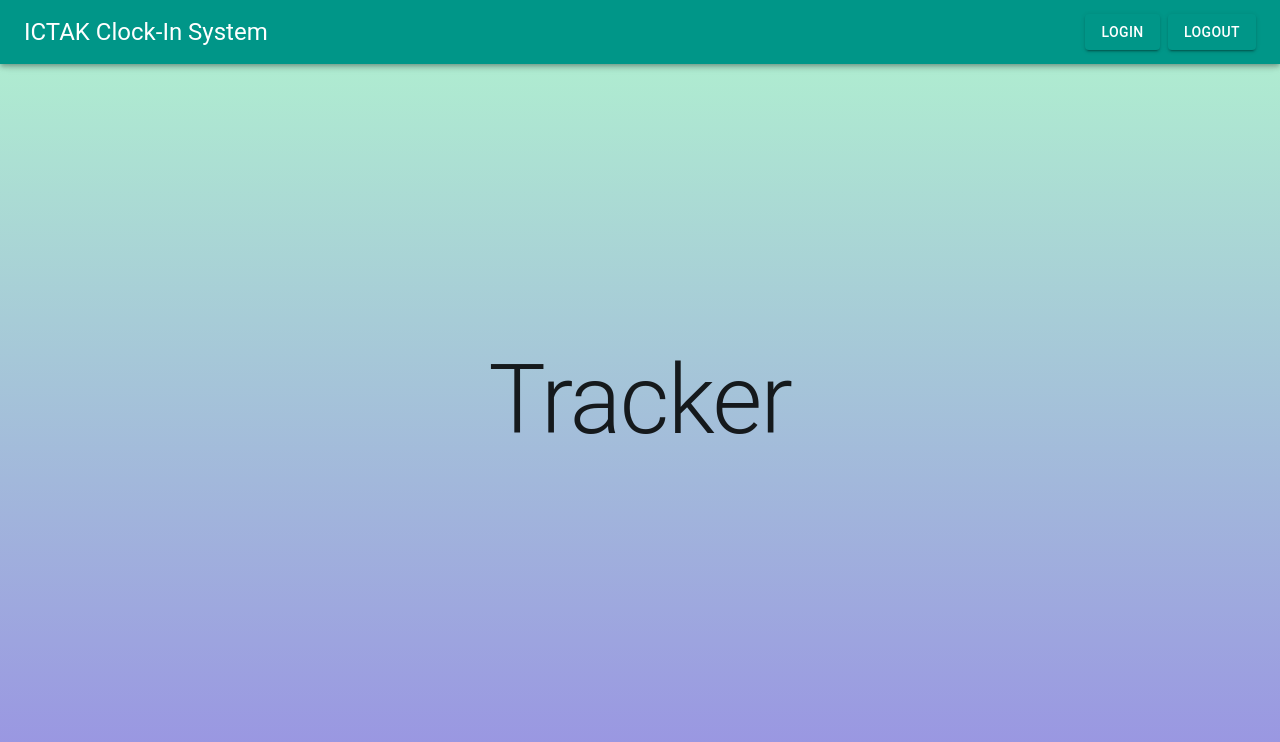
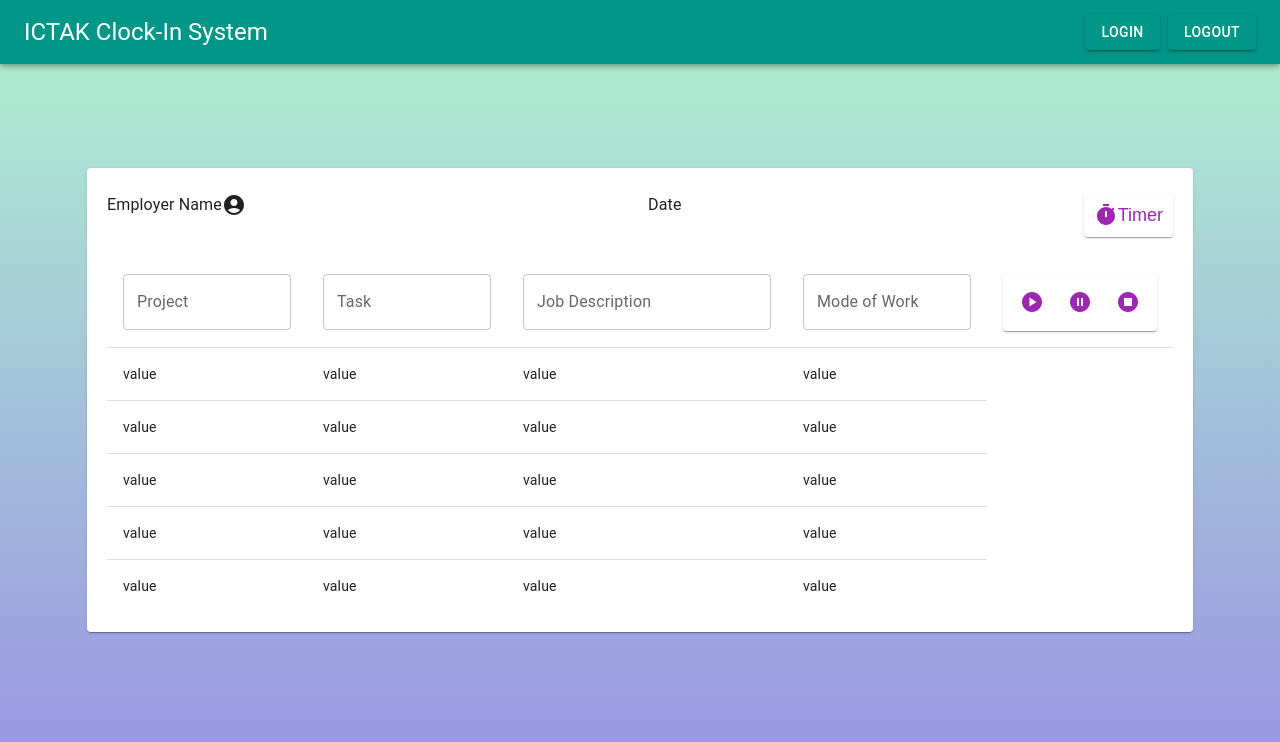
Before and after one commit to aswin0110/Clock-in-system-React, a React (Create React App) app in the folder frontend/: page /tracker in a window 1280 px wide. Shown: the top 742 px of the page. Built offline with nearby package versions, Linux system fonts and the light colour scheme.

Commit message:
dashboard added

```diff
--- a/frontend/package.json
+++ b/frontend/package.json
@@ -6,7 +6,7 @@
     "@emotion/react": "^11.11.1",
     "@emotion/styled": "^11.11.0",
     "@mui/icons-material": "^5.14.1",
-    "@mui/material": "^5.14.1",
+    "@mui/material": "^5.14.2",
     "@testing-library/jest-dom": "^5.17.0",
     "@testing-library/react": "^13.4.0",
     "@testing-library/user-event": "^13.5.0",
--- a/frontend/src/components/TimeTracker.jsx
+++ b/frontend/src/components/TimeTracker.jsx
@@ -1,12 +1,184 @@
-import { Grid, Typography } from '@mui/material'
+import { Autocomplete,  Card, Grid, IconButton, Table, TableBody, TableCell, TableContainer, TableHead, TableRow, TextField  } from '@mui/material'
 import React from 'react'
 import './styles/timeTracker.css'
+import AccountCircleIcon from '@mui/icons-material/AccountCircle';
+// import List from '@mui/material/List';
+// import ListItem from '@mui/material/ListItem';
+// import ListItemText from '@mui/material/ListItemText';
+// import Divider from '@mui/material/Divider';
+// import DashboardCustomizeOutlinedIcon from '@mui/icons-material/DashboardCustomizeOutlined';
+// import WorkHistoryOutlinedIcon from '@mui/icons-material/WorkHistoryOutlined';
+import PlayCircleIcon from '@mui/icons-material/PlayCircle';
+import PauseCircleIcon from '@mui/icons-material/PauseCircle';
+import StopCircleIcon from '@mui/icons-material/StopCircle';
+import TimerIcon from '@mui/icons-material/Timer';
+
 
 const TimeTracker = () => {
+  const projectValues = [
+    {title:'Academic'},
+    {title:'Corporate'},
+    {title:'Government'},
+    {title:'Knowledge Office'},
+    {title:'Retail'},
+  ]
+
+  const taskValue =[
+    {title:'Training'},
+    {title:'Meetings & Discussions'},
+    {title:'Lark Activity'},
+    {title:'Content Development'}
+  ]
+
+  const modeofworkValue = [
+    {title:'Work from Office'},
+    {title:'Work from Home'}
+  ]
+  // const click = () =>{
+  //   console.log('working')
+  // }
+
+
   return (
     <div class='homeMain'>
         <Grid container class='main'>
-            <Typography variant='h1'> Tracker</Typography>
+            {/* <Typography variant='h1'> Tracker</Typography> */}
+
+            {/* <Card>
+
+            <List  component="nav" aria-label="mailbox folders">
+
+                <ListItem button>
+                <DashboardCustomizeOutlinedIcon/> <ListItemText primary=" Dashboard" /></ListItem>
+
+              <Divider />
+
+                <ListItem  tItem button divider>
+                <WorkHistoryOutlinedIcon/><ListItemText primary=" Work History" /></ListItem>
+
+            </List>
+            </Card> */}
+            <Card  style={{padding:'25px', paddingLeft:'20px', paddingRight:'20px'}}>
+              <card class='cardHead' style={{paddingBottom:'20px'}}>
+
+                <div style={{display:'flex'}}>Employer Name <AccountCircleIcon/></div>
+
+                <div style={{paddingLeft:'20px'}}>Date</div>
+                <div style={{paddingLeft:'20px'}}>
+                  <Card style={{padding:'5px'}}>
+                  <IconButton color='secondary' size="small"> <TimerIcon /> Timer</IconButton>
+                  </Card>
+
+                </div>
+              </card>
+              <TableContainer sx={{ maxHeight: 350 }}>
+                <Table  stickyHeader aria-label="sticky table">
+                  <TableHead>
+                    <TableRow>
+                      <TableCell align={'left'} style={{ minWidth:'200px' }}>
+                        <Autocomplete id="free-solo-demo" freeSolo
+                        options={taskValue.map((option)=>option.title )}
+                        renderInput={(params)=> <TextField {...params} label='Project' /> }>
+
+                        </Autocomplete>
+                      </TableCell>
+                      <TableCell align={'right'} style={{ minWidth:'200px' }}>
+                        <Autocomplete id="free-solo-demo" freeSolo
+                        options={projectValues.map((option)=>option.title )}
+                        renderInput={(params)=> <TextField {...params} label='Task' /> }>
+
+                        </Autocomplete>
+                      </TableCell>
+                      <TableCell align={'right'} style={{ minWidth:'200px' }}>
+                        <TextField id="outlined-basic" label="Job Description" variant="outlined" />
+                      </TableCell>
+                      <TableCell align={'right'} style={{ minWidth:'200px' }}>
+                      <Autocomplete id="free-solo-demo" freeSolo
+                        options={modeofworkValue.map((option)=>option.title )}
+                        renderInput={(params)=> <TextField {...params} label='Mode of Work' /> }>
+
+                        </Autocomplete>
+                      </TableCell>
+                      <TableCell align={'right'} style={{ minWidth:'20px' }}>
+                      {/* <Button variant="contained" color="success"> Start </Button> */}
+                      <Card style={{padding:'5px'}}>
+
+                        <IconButton color='secondary' size="large"> <PlayCircleIcon /> </IconButton>
+                        <IconButton color='secondary' size="large"> <PauseCircleIcon /> </IconButton>
+                        <IconButton color='secondary' size="large"> <StopCircleIcon /> </IconButton>
+
+
+
+
+                      </Card>
+                      </TableCell>
+                    </TableRow>
+                  </TableHead>
+                  <TableBody>
+                    <TableCell>value</TableCell>
+                    <TableCell>value</TableCell>
+                    <TableCell>value</TableCell>
+                    <TableCell>value</TableCell>
+                  </TableBody>
+                  <TableBody>
+                    <TableCell>value</TableCell>
+                    <TableCell>value</TableCell>
+                    <TableCell>value</TableCell>
+                    <TableCell>value</TableCell>
+                  </TableBody>
+                  <TableBody>
+                    <TableCell>value</TableCell>
+                    <TableCell>value</TableCell>
+                    <TableCell>value</TableCell>
+                    <TableCell>value</TableCell>
+                  </TableBody>
+                  <TableBody>
+                    <TableCell>value</TableCell>
+                    <TableCell>value</TableCell>
+                    <TableCell>value</TableCell>
+                    <TableCell>value</TableCell>
+                  </TableBody>
+                  <TableBody>
+                    <TableCell>value</TableCell>
+                    <TableCell>value</TableCell>
+                    <TableCell>value</TableCell>
+                    <TableCell>value</TableCell>
+                  </TableBody>
+                  <TableBody>
+                    <TableCell>value</TableCell>
+                    <TableCell>value</TableCell>
+                    <TableCell>value</TableCell>
+                    <TableCell>value</TableCell>
+                  </TableBody>
+                  <TableBody>
+                    <TableCell>value</TableCell>
+                    <TableCell>value</TableCell>
+                    <TableCell>value</TableCell>
+                    <TableCell>value</TableCell>
+                  </TableBody>
+                  <TableBody>
+                    <TableCell>value</TableCell>
+                    <TableCell>value</TableCell>
+                    <TableCell>value</TableCell>
+                    <TableCell>value</TableCell>
+                  </TableBody>
+                  <TableBody>
+                    <TableCell>value</TableCell>
+                    <TableCell>value</TableCell>
+                    <TableCell>value</TableCell>
+                    <TableCell>value</TableCell>
+                  </TableBody>
+                  <TableBody>
+                    <TableCell>value</TableCell>
+                    <TableCell>value</TableCell>
+                    <TableCell>value</TableCell>
+                    <TableCell>value</TableCell>
+                  </TableBody>
+                </Table>
+              </TableContainer>
+
+            </Card>
+
         </Grid>
     </div>
   )
--- a/frontend/src/components/styles/timeTracker.css
+++ b/frontend/src/components/styles/timeTracker.css
@@ -11,3 +11,9 @@
     align-items: center;
     justify-content: space-between;
 }
+
+.cardHead{
+    display: flex;
+    align-items: stretch;
+    justify-content: space-between;
+}
```
Also changed, not shown: 1 other file (tests, documents, lock files or other folders).
